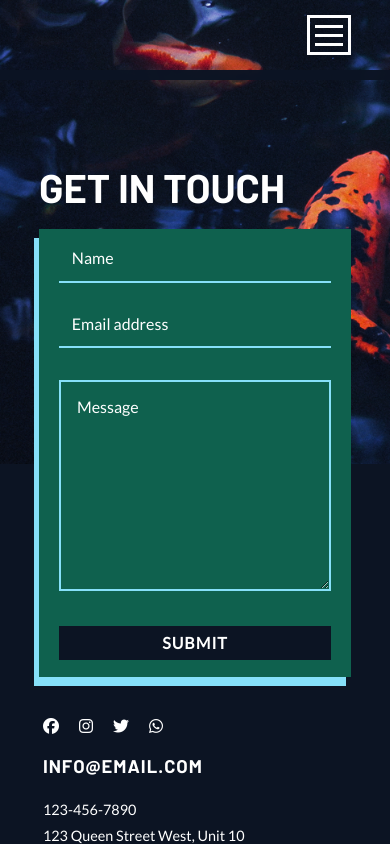
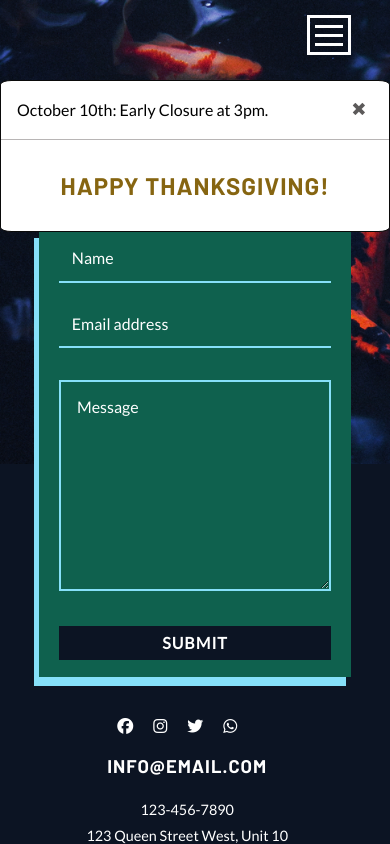
Before and after one commit to paulavivasteixeira/Under-the-sea, a plain HTML site: page contact.html in a window 390 px wide. Shown: the top 844 px of the page. Drawn offline with Linux system fonts and the light colour scheme.

Commit message:
added modal - contact.html

```diff
--- a/app.js
+++ b/app.js
@@ -3,16 +3,18 @@
 window.addEventListener("load", (event) => {
   const navToggler = document.querySelector(".navToggler");
   const navMenu = document.querySelector(".navBar ul");
-
+  const modal = document.querySelector(".modal");
   const navLinks = document.querySelectorAll(".navBar a");
+  const close = document.querySelector(".close");
   // event listeners
 
   allEventListeners();
+  showUpModal();
 
   // functions of all event listeners
   function allEventListeners() {
     navToggler.addEventListener("click", togglerClick);
-    navLinks.forEach((elem) => elem.addEventListener("click", navLinkClick));
+    navLinks.forEach((link) => link.addEventListener("click", navLinkClick));
   }
 
   function togglerClick() {
@@ -25,4 +27,12 @@ window.addEventListener("load", (event) => {
       navToggler.click();
     }
   }
+
+  function showUpModal() {
+    modal.classList.add("show");
+  }
+
+  close.addEventListener("click", (event) => {
+    modal.classList.remove("show");
+  });
 });
--- a/contact.html
+++ b/contact.html
@@ -44,9 +44,9 @@
           />
 
           <form action="#" method="#" class="messageForm" name="messageForm">
-            <label for="Usermessage" class="sr-only">Message</label>
+            <label for="userMessage" class="sr-only">Message</label>
             <textarea
-              name="Usermessage"
+              name="userMessage"
               id="message"
               placeholder="Message"
             ></textarea>
@@ -88,7 +88,7 @@
             <li>
               <a
                 href="https://www.whatsapp.com/"
-                aria-label="Senda us a message on Under the Sea's Whatsapp"
+                aria-label="Send us a message on Under the Sea's Whatsapp"
               >
                 <i aria-hidden="true" class="fab fa-whatsapp"></i>
               </a>
@@ -114,6 +114,27 @@
       </p>
     </footer>
 
+    <div class="modal fade">
+      <div class="modalDialog" role="document">
+        <div class="modalContent">
+          <div class="modalHeader">
+            <p>October 10th: Early Closure at 3pm.</p>
+            <button
+              type="button"
+              class="close"
+              data-dismiss="modal"
+              aria-label="Close"
+            >
+              <span aria-hidden="true">&times;</span>
+            </button>
+          </div>
+          <div class="modalBody">
+            <h4>Happy thanksgiving!</h4>
+          </div>
+        </div>
+      </div>
+    </div>
+
     <script src="./app.js"></script>
   </body>
 </html>
--- a/styles/sass/partials/_contact.scss
+++ b/styles/sass/partials/_contact.scss
@@ -6,9 +6,9 @@
   width: 100%;
   height: 55vh;
   margin: 0 auto;
-    background-image:url("../under-the-sea-assets/contact-header.jpg");
+  background-image: url("../under-the-sea-assets/contact-header.jpg");
   background-size: cover;
-    background-repeat:no-repeat;
+  background-repeat: no-repeat;
   position: relative;
   background-color: $primaryColor;
 }
@@ -17,12 +17,12 @@
 .formBox {
   position: absolute;
   top: 15vh;
-    right:10vw;
+  right: 10vw;
 }
 
 .formContainer {
-    background-color:$secondaryColor;
-    box-shadow: -30px 35px #86E0F9;
+  background-color: $secondaryColor;
+  box-shadow: -20px 25px #86e0f9;
   width: 60vw;
   max-width: 900px;
   height: 55vh;
@@ -30,12 +30,12 @@
   padding: 50px 50px;
 }
 
-input[type=text],
-input[type=email] {
+input[type="text"],
+input[type="email"] {
   width: 48%;
   background: transparent;
   color: $white;
-    border:none;
+  border: none;
   border-bottom: 2px solid $terciaryColor;
   margin-bottom: 2rem;
   cursor: pointer;
@@ -44,7 +44,7 @@ input[type=email] {
   font-size: 1rem;
 }
 
-input[type=text] {
+input[type="text"] {
   margin-right: 1rem;
 }
 
@@ -57,14 +57,14 @@ textarea {
   background: transparent;
   color: $white;
   border: 2px solid $terciaryColor;
-    width:100%;
+  width: 100%;
   height: 25vh;
   padding: 1rem;
   font-size: 1rem;
   font-family: $bodyFont;
 }
 
-[type=submit] {
+[type="submit"] {
   background: $primaryColor;
   width: 100%;
   color: $white;
@@ -101,7 +101,7 @@ button:focus {
 
 .medias {
   ul {
-        display:flex;
+    display: flex;
   }
   a {
     text-decoration: none;
@@ -123,6 +123,75 @@ button:focus {
     margin: 0;
     font-size: 0.9rem;
   }
+}
 
+// modal starts here
 
+.modal {
+  z-index: 100;
+  position: fixed;
+  top: 5rem;
+  width: 100%;
+  height: 100%;
+  left: 0;
+  display: none;
 }
+
+.modalDialog {
+  max-width: 500px;
+  margin: 0 auto;
+}
+
+.modal.fade .modalDialog {
+  transition: transform 0.3s ease-in;
+}
+
+.modalContent {
+  position: relative;
+  display: flex;
+  flex-direction: column;
+  background-color: #fff;
+  text-align: center;
+  border: 1px solid #0a0a0a;
+  border-radius: 3%;
+  h4 {
+    color: rgb(134, 101, 17);
+  }
+  button {
+    border: none;
+    background-color: transparent;
+  }
+  span {
+    color: #5c5a5a;
+    font-size: 2rem;
+    border: none;
+    background-color: transparent;
+    text-decoration: none;
+    pointer-events: auto;
+  }
+}
+
+.modalHeader {
+  display: flex;
+  flex-direction: row;
+  justify-content: space-between;
+  padding: 0 1rem;
+  border-bottom: 1px solid #b8b5b5;
+}
+
+.show {
+  display: block;
+}
+
+.fade {
+  transition: opacity 0.15s linear;
+}
+
+.fade:not(.show) {
+  opacity: 0;
+}
+
+.modal.show .modalDialog {
+  -webkit-transform: none;
+  transform: none;
+}
--- a/styles/sass/partials/_contactMediaQueries.scss
+++ b/styles/sass/partials/_contactMediaQueries.scss
@@ -1,4 +1,11 @@
 @use "./variables" as *;
+
+@media (min-width: 1700px) {
+
+    .formBox {
+        right: 20vw;
+    }
+}
 
 @media (max-width: 1000px) {
   .mainContact {
@@ -6,11 +13,23 @@
     padding-bottom: 50px;
   }
 
+  .medias {
+    display: flex;
+    justify-content: center;
+  }
+
   .infoBox {
     margin-top: 40vh;
-        width:85vw;
+    width: 85vw;
     margin-bottom: 3%;
     padding: 3rem 0 0 20%;
+  }
+
+  .infoContact {
+    display: flex;
+    flex-direction: column;
+    justify-content: center;
+    align-items: center;
   }
 
   .formBox {
@@ -23,13 +42,13 @@
   }
 
   .formContainer {
-        background-color:$secondaryColor;
-        box-shadow: -20px 20px #86E0F9;
+    background-color: $secondaryColor;
+    box-shadow: -10px 10px #86e0f9;
     width: 60vw;
   }
 
-    input[type=text],
-    input[type=email] {
+  input[type="text"],
+  input[type="email"] {
     width: 100%;
   }
 
@@ -43,7 +62,7 @@
     padding: 25px 25px;
   }
 
-    .formBox{
+  .formBox {
     h2 {
       text-align: start;
       margin-left: 17%;
@@ -58,10 +77,9 @@
 }
 
 @media (max-width: 550px) {
-
   .formContainer {
-        background-color:$secondaryColor;
-        box-shadow: -5px 9px #86E0F9;
+    background-color: $secondaryColor;
+    box-shadow: -5px 9px #86e0f9;
     width: 80vw;
     height: 53vh;
     padding: 20px 20px;
@@ -72,11 +90,15 @@
     padding: 0 0 0 11%;
   }
 
-    .formBox{
+  .formBox {
     h2 {
       text-align: start;
       margin-left: 10%;
       padding-bottom: 2rem;
     }
   }
+
+  .navBar ul {
+    padding: 0;
   }
+}
```
Also changed, not shown: styles/styles.css. Lines whose indentation alone changed are shown as unchanged.
